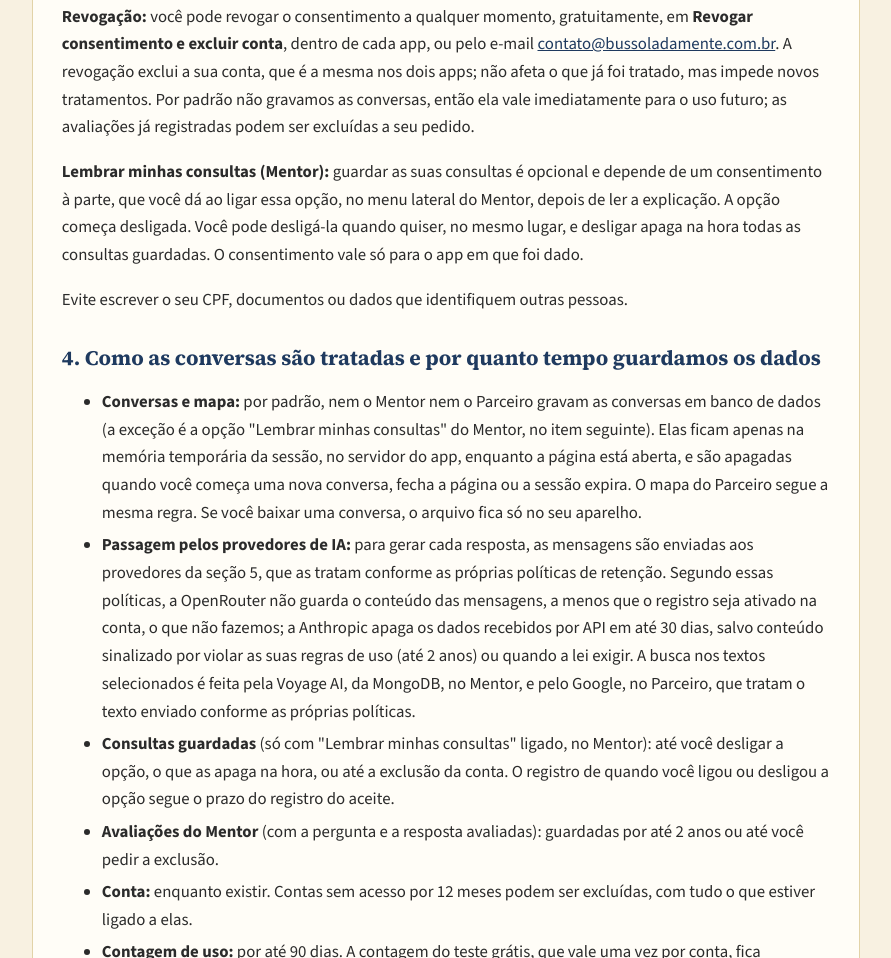
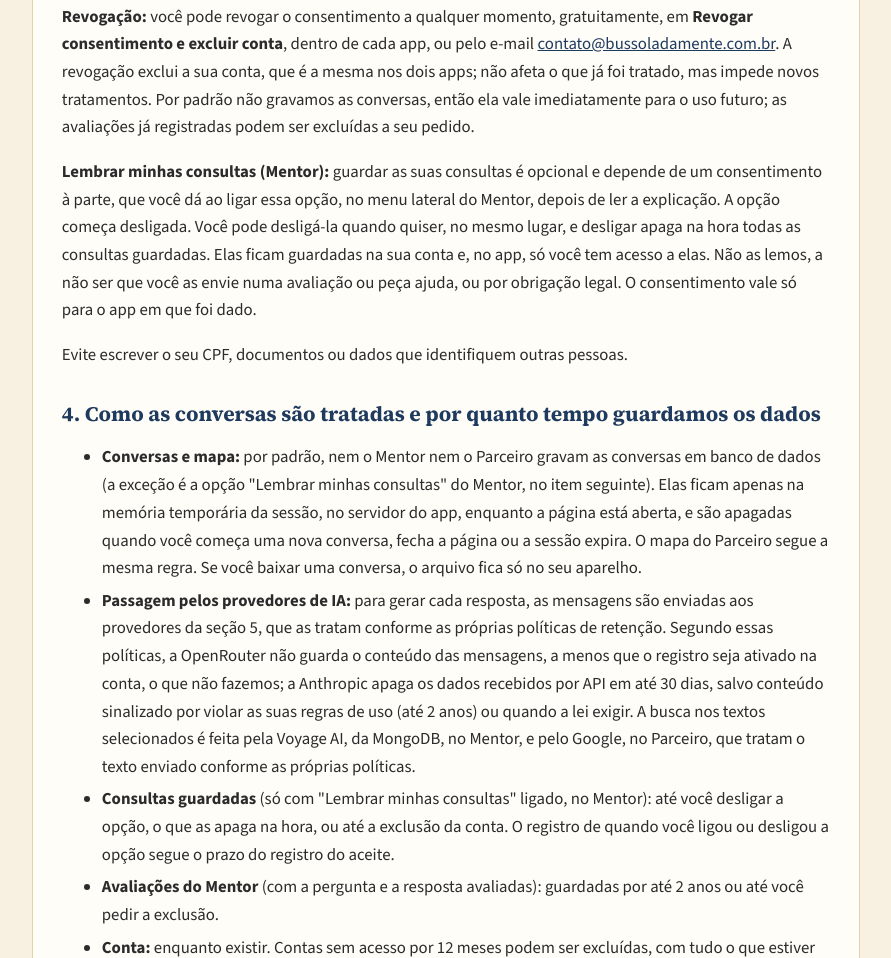
Before and after one commit to mois0770/bussoladamente, a plain HTML site: page privacidade.html in a window 1280 px wide. Shown: the part 2934-3892 px from the top of the page, without its empty margins (194-1085 px from the left). Drawn offline with nearby package versions, Linux system fonts and the light colour scheme.

Commit message:
Política: consultas guardadas — só você tem acesso no app; não as lemos, salvo avaliação, pedido de ajuda ou obrigação legal
Co-Authored-By: Claude Opus 5.5 <noreply@anthropic.com>

```diff
--- a/privacidade.html
+++ b/privacidade.html
@@ -113,7 +113,7 @@ thead th { background: var(--pergaminho-escuro); color: var(--azul); }
   <p>Guardamos o registro desse aceite, com data, hora e a versão desta Política.</p>
   <p><strong>Se você não consentir:</strong> esses dois consentimentos são condição para usar o Mentor e o Parceiro, e a tela de aceite diz isso em destaque. Sem eles, não é possível usar os apps, porque não temos como impedir que dados sensíveis apareçam numa conversa. Você continua podendo navegar no site.</p>
   <p><strong>Revogação:</strong> você pode revogar o consentimento a qualquer momento, gratuitamente, em <strong>Revogar consentimento e excluir conta</strong>, dentro de cada app, ou pelo e-mail <a href="mailto:contato@bussoladamente.com.br">contato@bussoladamente.com.br</a>. A revogação exclui a sua conta, que é a mesma nos dois apps; não afeta o que já foi tratado, mas impede novos tratamentos. Por padrão não gravamos as conversas, então ela vale imediatamente para o uso futuro; as avaliações já registradas podem ser excluídas a seu pedido.</p>
-  <p><strong>Lembrar minhas consultas (Mentor):</strong> guardar as suas consultas é opcional e depende de um consentimento à parte, que você dá ao ligar essa opção, no menu lateral do Mentor, depois de ler a explicação. A opção começa desligada. Você pode desligá-la quando quiser, no mesmo lugar, e desligar apaga na hora todas as consultas guardadas. O consentimento vale só para o app em que foi dado.</p>
+  <p><strong>Lembrar minhas consultas (Mentor):</strong> guardar as suas consultas é opcional e depende de um consentimento à parte, que você dá ao ligar essa opção, no menu lateral do Mentor, depois de ler a explicação. A opção começa desligada. Você pode desligá-la quando quiser, no mesmo lugar, e desligar apaga na hora todas as consultas guardadas. Elas ficam guardadas na sua conta e, no app, só você tem acesso a elas. Não as lemos, a não ser que você as envie numa avaliação ou peça ajuda, ou por obrigação legal. O consentimento vale só para o app em que foi dado.</p>
   <p>Evite escrever o seu CPF, documentos ou dados que identifiquem outras pessoas.</p>
 
   <h2>4. Como as conversas são tratadas e por quanto tempo guardamos os dados</h2>
```
